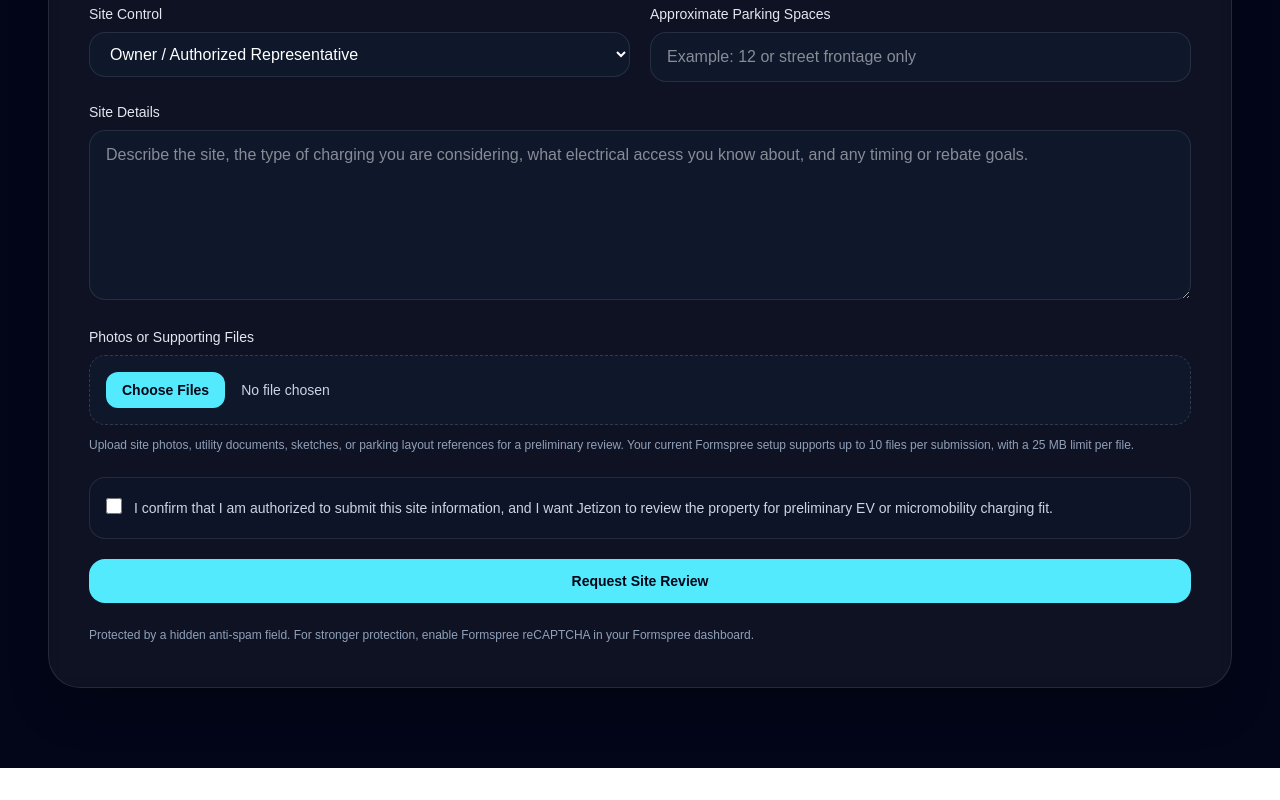
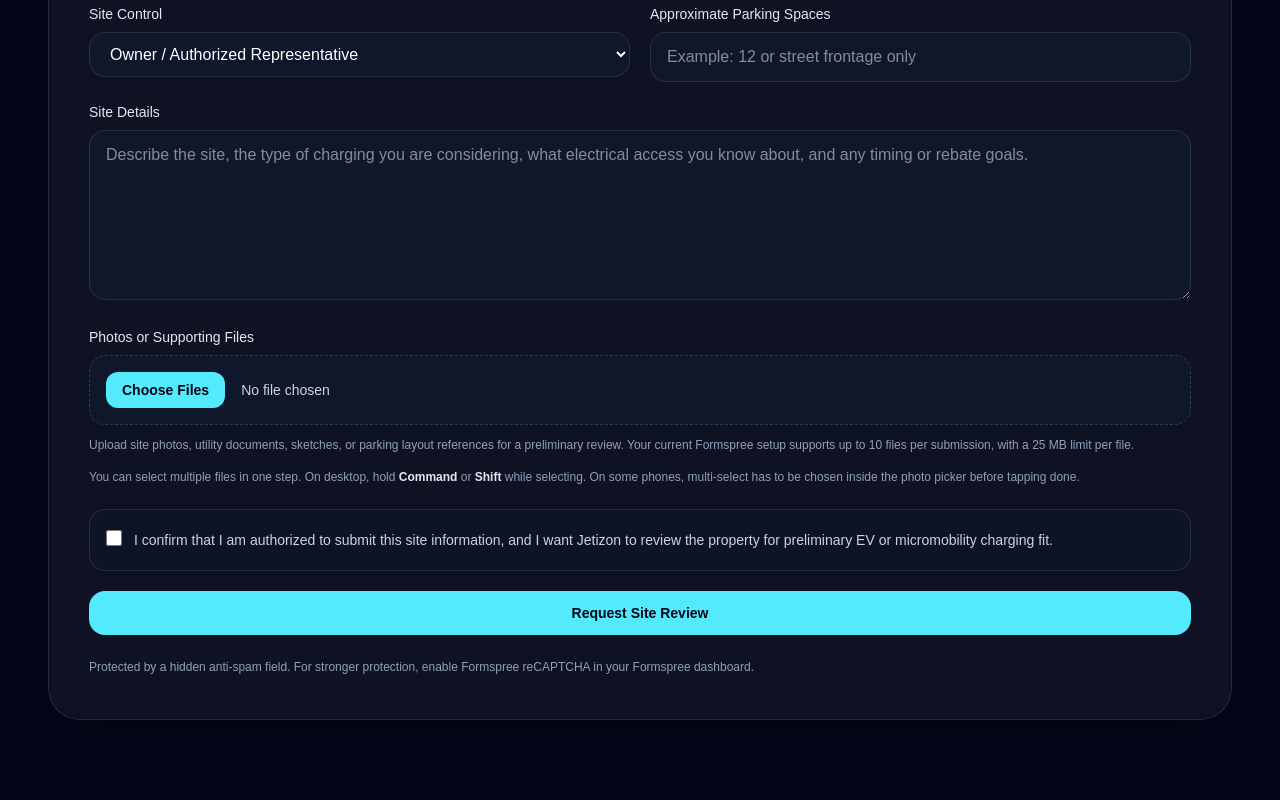
Before and after one commit to JMB929/jetizon-site, a Next.js app: page /pre-assessment in a window 1280 px wide. Shown: the part 1762-2562 px from the top of the page. Before the commit the page ends 2530 px from the top, so only its background shows below. Built offline with nearby package versions, Linux system fonts and the light colour scheme.

Commit message:
Clarify multi-file upload UX

```diff
--- a/app/components/pre-assessment-form.tsx
+++ b/app/components/pre-assessment-form.tsx
@@ -11,6 +11,7 @@ export default function PreAssessmentForm({
   layout = "compact",
 }: PreAssessmentFormProps) {
   const [state, handleSubmit] = useForm("meevjrzz");
+  const [selectedFiles, setSelectedFiles] = useState<string[]>([]);
   const [formData, setFormData] = useState({
     name: "",
     email: "",
@@ -37,6 +38,11 @@ export default function PreAssessmentForm({
         : e.target.value;
 
     setFormData({ ...formData, [e.target.name]: value });
+  };
+
+  const handleFileChange = (e: React.ChangeEvent<HTMLInputElement>) => {
+    const fileNames = Array.from(e.target.files ?? []).map((file) => file.name);
+    setSelectedFiles(fileNames);
   };
 
   useEffect(() => {
@@ -346,6 +352,7 @@ export default function PreAssessmentForm({
             type="file"
             multiple
             accept=".pdf,.doc,.docx,.jpg,.jpeg,.png,.heic,.webp"
+            onChange={handleFileChange}
             className="block w-full rounded-2xl border border-dashed border-white/15 bg-slate-900 px-4 py-4 text-sm text-slate-300 file:mr-4 file:rounded-xl file:border-0 file:bg-cyan-300 file:px-4 file:py-2 file:text-sm file:font-semibold file:text-slate-950"
           />
           <p className="mt-2 text-xs leading-6 text-slate-400">
@@ -353,6 +360,21 @@ export default function PreAssessmentForm({
             for a preliminary review. Your current Formspree setup supports up to 10
             files per submission, with a 25 MB limit per file.
           </p>
+          <p className="mt-2 text-xs leading-6 text-slate-400">
+            You can select multiple files in one step. On desktop, hold <span className="font-semibold text-slate-200">Command</span> or <span className="font-semibold text-slate-200">Shift</span> while selecting. On some phones, multi-select has to be chosen inside the photo picker before tapping done.
+          </p>
+          {selectedFiles.length > 0 && (
+            <div className="mt-4 rounded-2xl border border-white/10 bg-slate-900/60 p-4">
+              <p className="text-xs font-semibold uppercase tracking-[0.25em] text-cyan-300">
+                Selected Files
+              </p>
+              <ul className="mt-3 space-y-2 text-sm leading-6 text-slate-300">
+                {selectedFiles.map((fileName) => (
+                  <li key={fileName}>{fileName}</li>
+                ))}
+              </ul>
+            </div>
+          )}
         </div>
 
         <div className="rounded-2xl border border-white/10 bg-slate-900/60 p-4">
```
